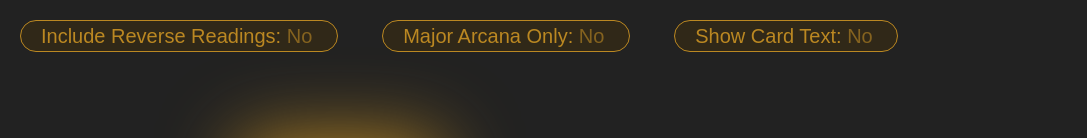
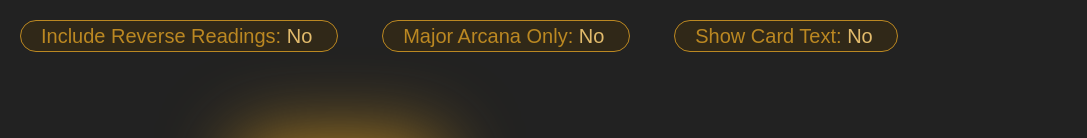
Before and after one commit to MacLure/Tarot_App, a plain HTML site: page index.html in a window 1280 px wide. Shown: the top 138 px of the page, without its empty margins (0-1087 px from the left). Drawn offline with Linux system fonts and the light colour scheme.

Commit message:
improved accessibility

```diff
--- a/styles.css
+++ b/styles.css
@@ -39,7 +39,7 @@ label:active {
 #upsideDown_YesNo, #majorArcana_YesNo, #showCardText_YesNo {
     display: inline-block;
     width: 30px;
-    color: #85631f;
+    color: #e2bb6c;
 }
 
 
```
